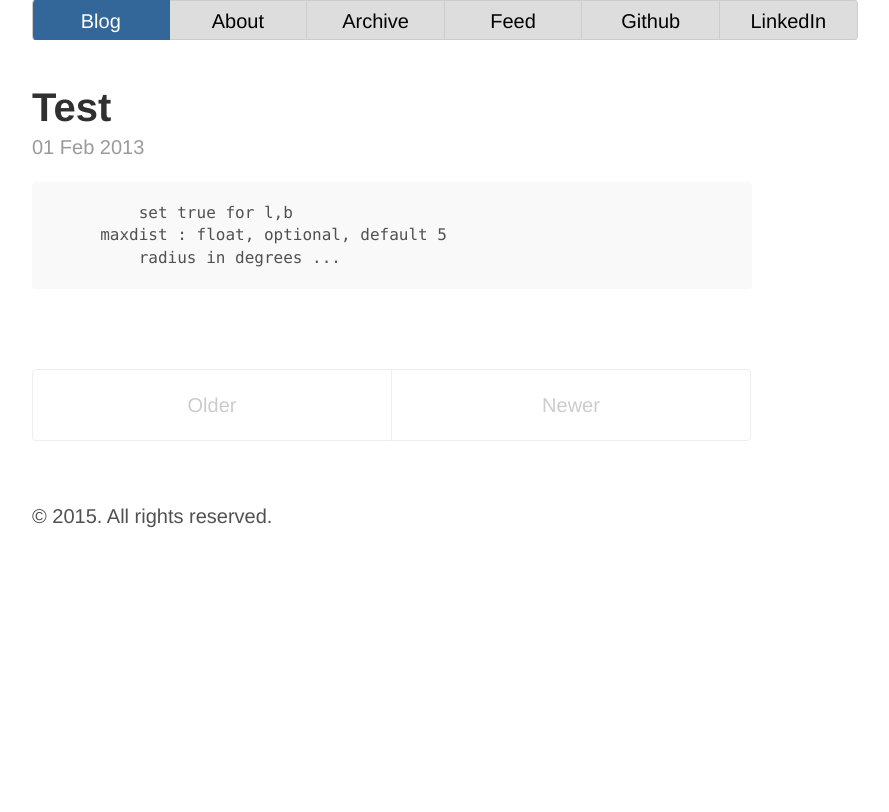
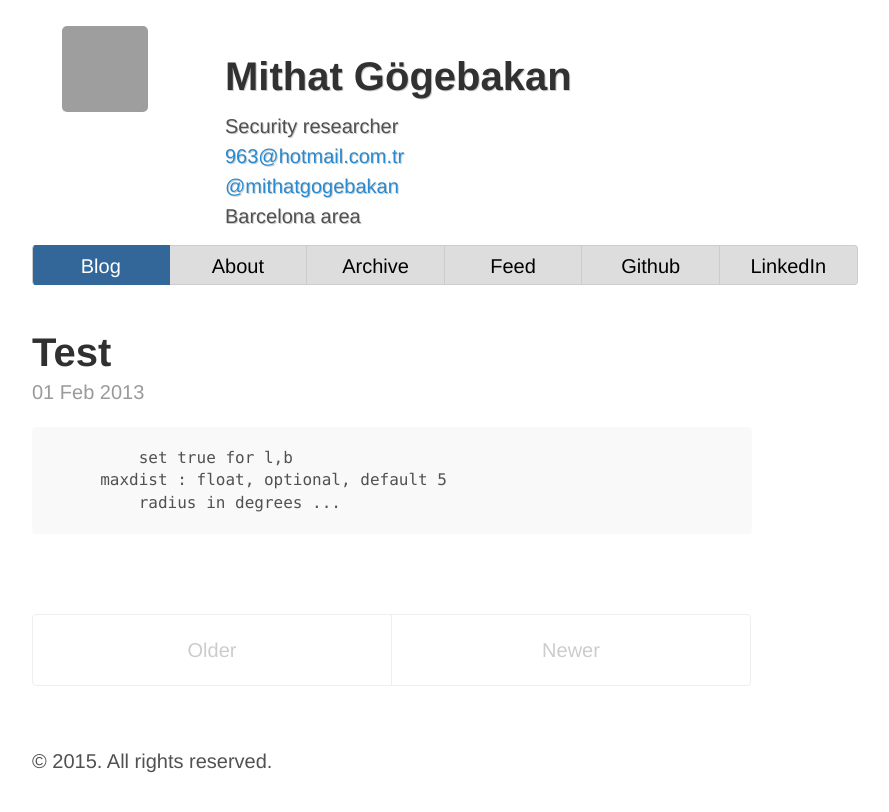
Before and after one commit to 963/963.github.io, a Jekyll site: the page built from index.html, in a window 1280 px wide. Shown: the top 812 px of the page, without its empty margins (248-1137 px from the left). Built offline with Jekyll 4.4.1, drawn with Linux system fonts in a browser that asks for light colours; Markdown is read by kramdown in place of the engine named in the settings; the list of posts is cut into pages by our own code; grey boxes are pictures that could not be loaded.

Commit message:
headerbig added

```diff
--- a/_layouts/default.html
+++ b/_layouts/default.html
@@ -7,6 +7,33 @@
   <body>
 
     <div class="container content">
+
+    <div class="headerbig"><div class="head">
+	<div class="headerleft">
+		<img data-img="root" src="https://pbs.twimg.com/profile_images/464738896425668610/4KAfvIMt_400x400.jpeg" alt="Mithat Gögebakan" class="foto">
+	</div>
+
+	<div class="headerright">
+        <div id="headername">
+            <h1 class="nomargin name">Mithat Gögebakan</h1>
+
+            <div class="description">
+                <div class="position">Security researcher</div>
+            </div>
+        </div>
+
+        <div class="add" id="contact">
+            <a href="mailto:963@hotmail.com.tr">963@hotmail.com.tr</a> <i class="fa fa-envelope fa-fw"></i><br>
+            <a href="http://twitter.com/mithatgogebakan">@mithatgogebakan</a> <i class="fa fa-twitter fa-fw"></i><br>
+            Barcelona area <i class="fa fa-map-marker fa-fw"></i>
+        </div>
+
+        <div class="clear"></div>
+	</div>
+<div class="clear"></div>
+</div></div>
+
+
       <div id="navbar" class="bound">
 
         <div data-id="idblog" class="navitem navitem-first navitem-current"><a href="/" title="Home">Blog</a></div>
```
